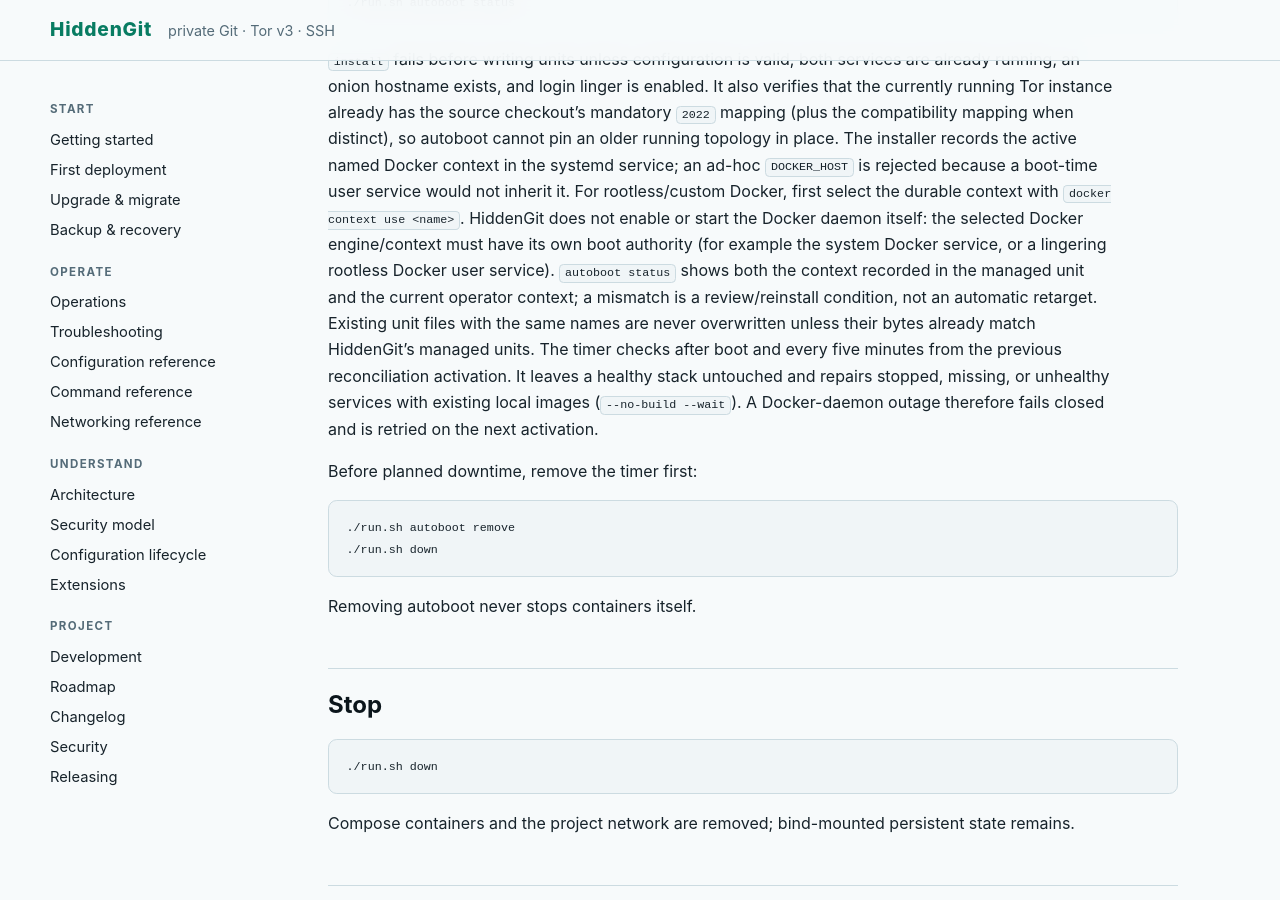
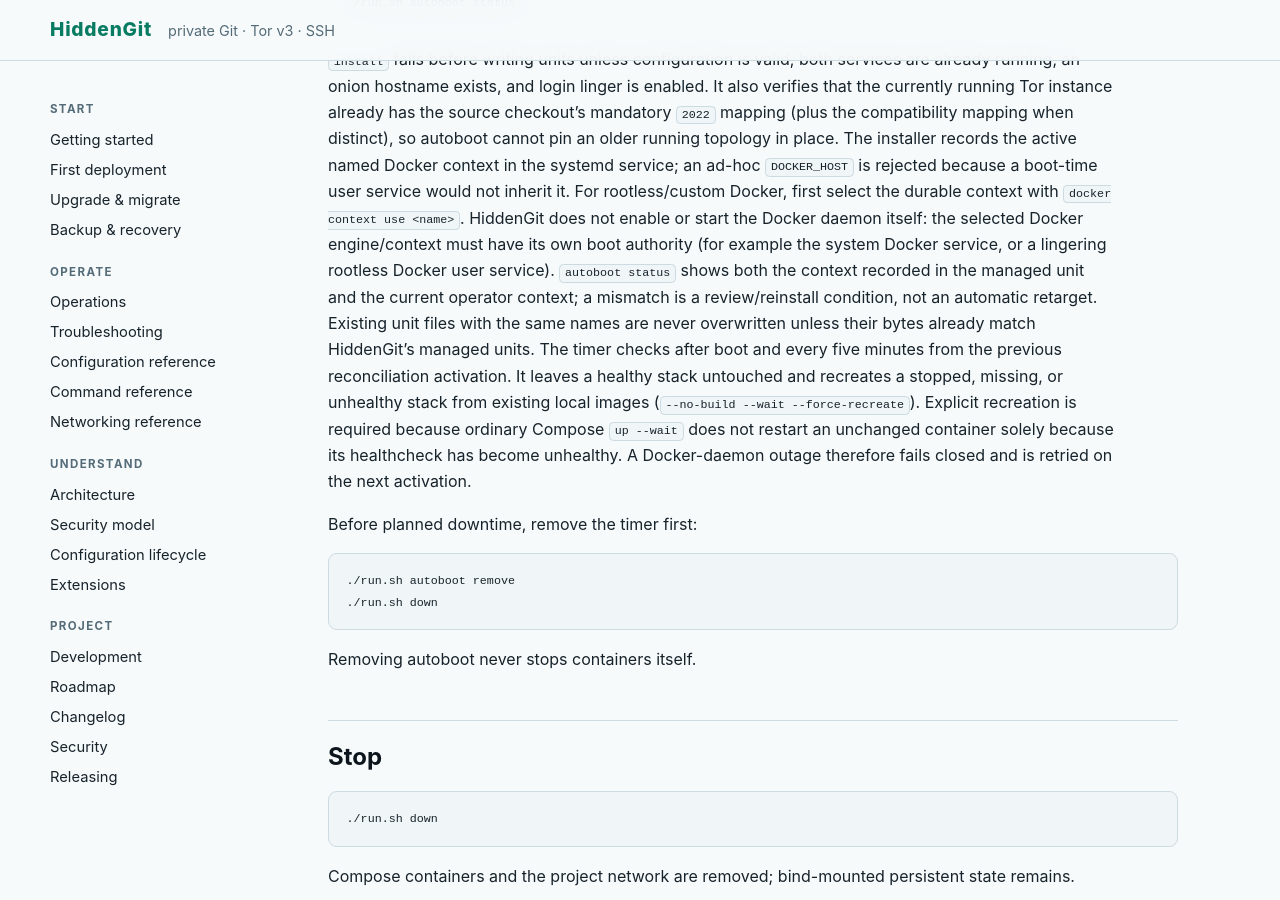
Before and after one commit to fkr-0/hidden-git, a Jekyll site: the page built from docs/how-to/operations.md, in a window 1280 px wide and 900 px high, scrolled down 1022 px. Built offline with Jekyll 4.4.1, drawn with Linux system fonts in a browser that asks for light colours.

Commit message:
fix: recreate degraded autoboot stack

```diff
--- a/docs/how-to/operations.md
+++ b/docs/how-to/operations.md
@@ -56,9 +56,11 @@ a mismatch is a review/reinstall condition, not an automatic retarget.
 Existing unit files with the same names are never overwritten unless their bytes
 already match HiddenGit's managed units. The timer checks after boot and every
 five minutes from the previous reconciliation activation. It leaves a healthy
-stack untouched and repairs stopped, missing, or unhealthy services with existing
-local images (`--no-build --wait`). A Docker-daemon outage therefore fails closed
-and is retried on the next activation.
+stack untouched and recreates a stopped, missing, or unhealthy stack from existing
+local images (`--no-build --wait --force-recreate`). Explicit recreation is
+required because ordinary Compose `up --wait` does not restart an unchanged
+container solely because its healthcheck has become unhealthy. A Docker-daemon
+outage therefore fails closed and is retried on the next activation.
 
 Before planned downtime, remove the timer first:
 
```
Also changed, not shown: ARCHITECTURE.md (+6 -3 lines), docs/reference/commands.md (+1 -1 lines), CHANGELOG.md, 2 other files.
